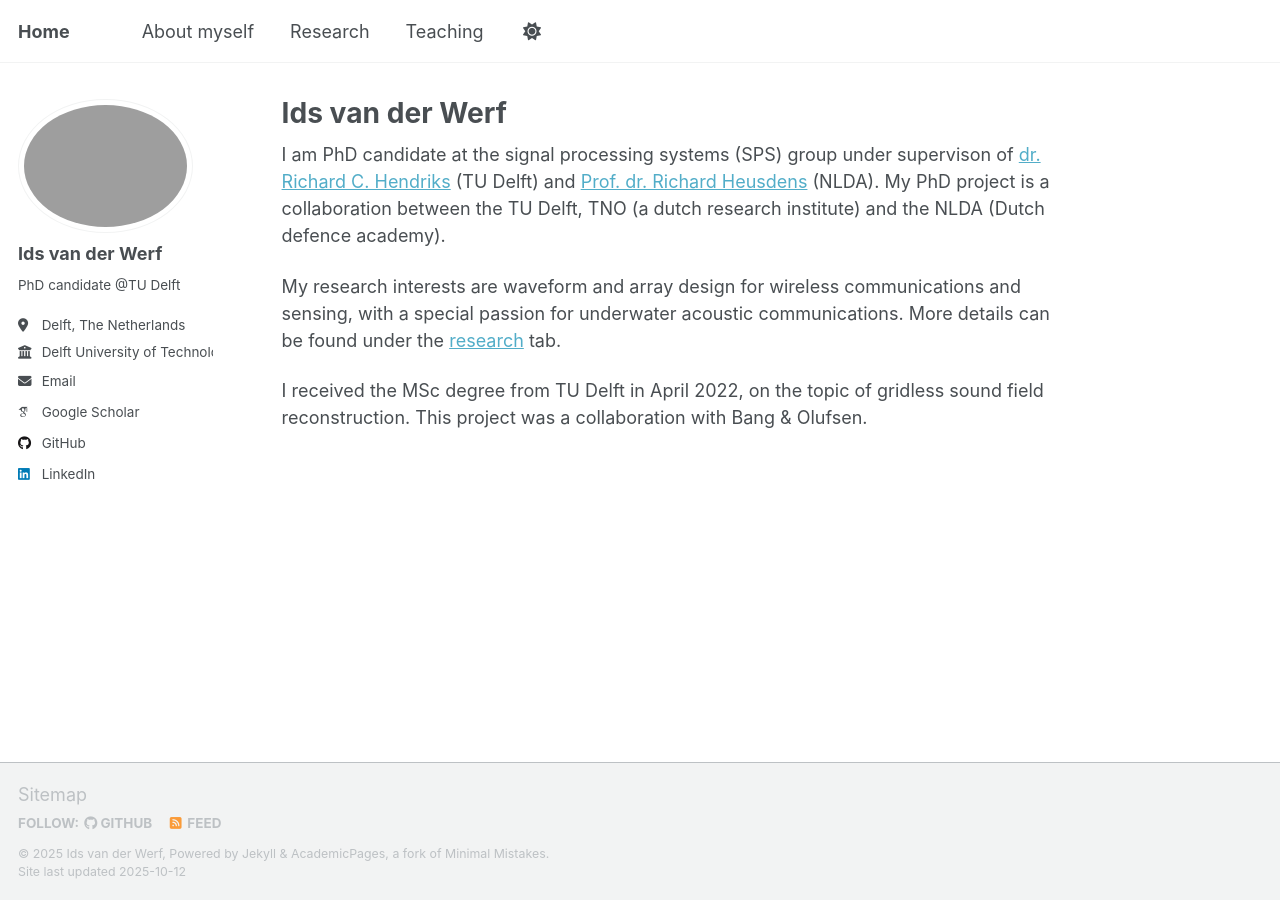
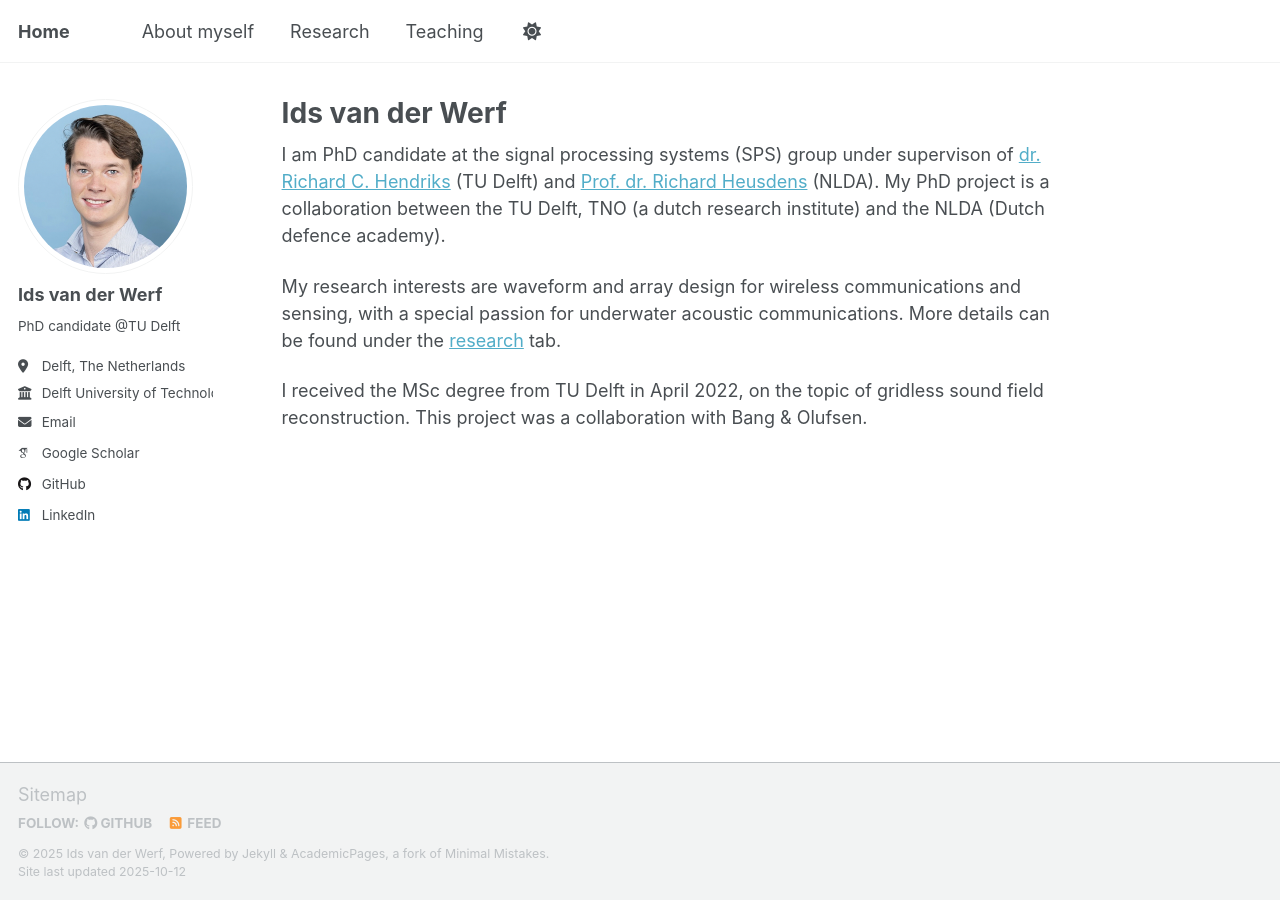
Before and after one commit to idsvanderwerf/idsvanderwerf.github.io, a Jekyll site: the page built from _pages/about.md, in a window 1280 px wide. Built offline with Jekyll 4.4.1, drawn with Linux system fonts in a browser that asks for light colours; some web fonts are replaced; a script that is not in the unit is left out.

Commit message:
Update _config.yml

```diff
--- a/_config.yml
+++ b/_config.yml
@@ -23,7 +23,7 @@ repository               : "idsvanderwerf/idsvanderwerf.github.io"
 #               Additional customization can be done by editing /_includes/author-profile.html
 author:
   # Biographic information
-  avatar           : "photoids.jpg"
+  avatar           : "photoidsv2.png"
   name             : "Ids van der Werf"
   pronouns         : # example: "she/her"
   bio              : "PhD candidate @TU Delft"
```
